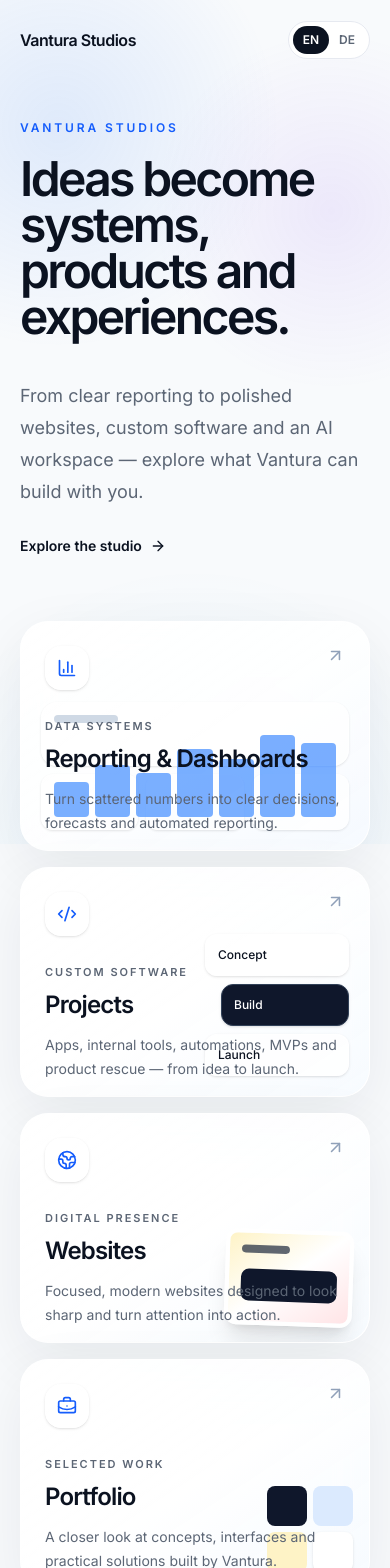
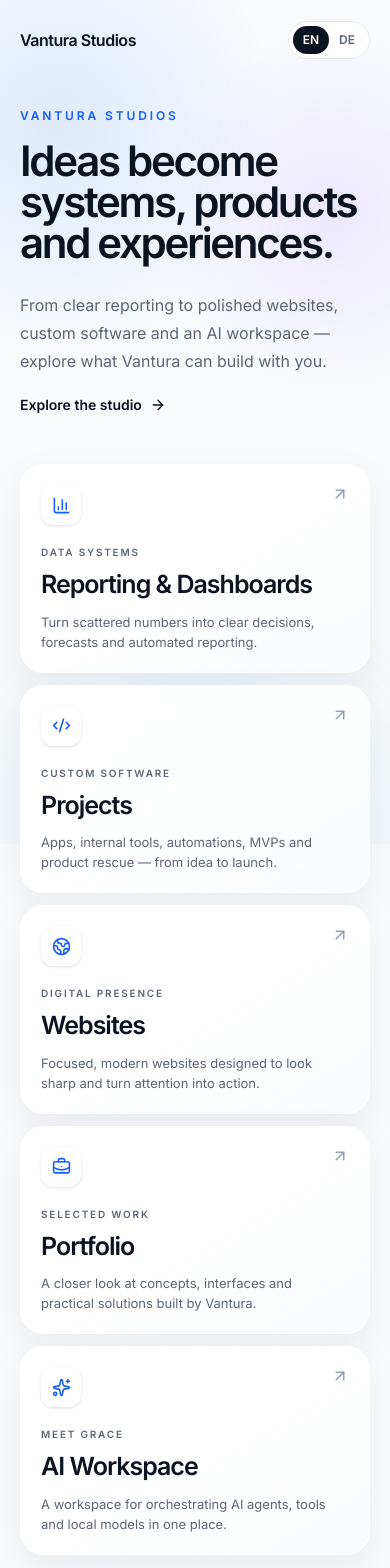
Before and after one commit to rem0ulade/vantura-neu, a Next.js app: page / in a window 390 px wide. Shown: the top 1568 px of the page. Built offline with nearby package versions, Linux system fonts and the light colour scheme.

Commit message:
Polish homepage cards on mobile

```diff
--- a/components/LocalizedLanding.tsx
+++ b/components/LocalizedLanding.tsx
@@ -1,15 +1,7 @@
 'use client'
 
 import Link from 'next/link'
-import {
-  ArrowRight,
-  ArrowUpRight,
-  BarChart3,
-  BriefcaseBusiness,
-  Code2,
-  Globe2,
-  Sparkles,
-} from 'lucide-react'
+import { ArrowRight, ArrowUpRight, BarChart3, BriefcaseBusiness, Code2, Globe2, Sparkles } from 'lucide-react'
 import { LanguageRedirect } from './LanguageRedirect'
 import { LanguageSwitch } from './LanguageSwitch'
 
@@ -17,203 +9,68 @@ const copy = {
   en: {
     eyebrow: 'Vantura Studios',
     title: 'Ideas become systems, products and experiences.',
-    intro:
-      'From clear reporting to polished websites, custom software and an AI workspace — explore what Vantura can build with you.',
+    intro: 'From clear reporting to polished websites, custom software and an AI workspace — explore what Vantura can build with you.',
     explore: 'Explore the studio',
     footer: 'Built with clarity, speed and a strong sense for the actual business problem.',
     items: [
-      {
-        title: 'Reporting & Dashboards',
-        label: 'Data systems',
-        description: 'Turn scattered numbers into clear decisions, forecasts and automated reporting.',
-        href: '/reporting/',
-        icon: BarChart3,
-        size: 'lg:col-span-7 lg:row-span-2',
-        visual: 'dashboard',
-      },
-      {
-        title: 'Projects',
-        label: 'Custom software',
-        description: 'Apps, internal tools, automations, MVPs and product rescue — from idea to launch.',
-        href: '/projects/',
-        icon: Code2,
-        size: 'lg:col-span-5 lg:row-span-2',
-        visual: 'project',
-      },
-      {
-        title: 'Websites',
-        label: 'Digital presence',
-        description: 'Focused, modern websites designed to look sharp and turn attention into action.',
-        href: '/websites/',
-        icon: Globe2,
-        size: 'lg:col-span-5',
-        visual: 'website',
-      },
-      {
-        title: 'Portfolio',
-        label: 'Selected work',
-        description: 'A closer look at concepts, interfaces and practical solutions built by Vantura.',
-        href: '/rem0/portfolio/',
-        icon: BriefcaseBusiness,
-        size: 'lg:col-span-3',
-        visual: 'portfolio',
-      },
-      {
-        title: 'AI Workspace',
-        label: 'Meet Grace',
-        description: 'A workspace for orchestrating AI agents, tools and local models in one place.',
-        href: 'https://meet-grace.com/',
-        icon: Sparkles,
-        size: 'lg:col-span-4',
-        visual: 'ai',
-      },
+      { title: 'Reporting & Dashboards', label: 'Data systems', description: 'Turn scattered numbers into clear decisions, forecasts and automated reporting.', href: '/reporting/', icon: BarChart3, size: 'lg:col-span-7 lg:row-span-2', visual: 'dashboard' },
+      { title: 'Projects', label: 'Custom software', description: 'Apps, internal tools, automations, MVPs and product rescue — from idea to launch.', href: '/projects/', icon: Code2, size: 'lg:col-span-5 lg:row-span-2', visual: 'project' },
+      { title: 'Websites', label: 'Digital presence', description: 'Focused, modern websites designed to look sharp and turn attention into action.', href: '/websites/', icon: Globe2, size: 'lg:col-span-5', visual: 'website' },
+      { title: 'Portfolio', label: 'Selected work', description: 'A closer look at concepts, interfaces and practical solutions built by Vantura.', href: '/rem0/portfolio/', icon: BriefcaseBusiness, size: 'lg:col-span-3', visual: 'portfolio' },
+      { title: 'AI Workspace', label: 'Meet Grace', description: 'A workspace for orchestrating AI agents, tools and local models in one place.', href: 'https://meet-grace.com/', icon: Sparkles, size: 'lg:col-span-4', visual: 'ai' },
     ],
   },
   de: {
     eyebrow: 'Vantura Studios',
     title: 'Aus Ideen werden Systeme, Produkte und Erlebnisse.',
-    intro:
-      'Von klarem Reporting über starke Websites bis zu individueller Software und einem AI Workspace – entdecke, was Vantura mit dir bauen kann.',
+    intro: 'Von klarem Reporting über starke Websites bis zu individueller Software und einem AI Workspace – entdecke, was Vantura mit dir bauen kann.',
     explore: 'Studio entdecken',
     footer: 'Gebaut mit Klarheit, Geschwindigkeit und einem starken Blick für das eigentliche Business-Problem.',
     items: [
-      {
-        title: 'Reporting & Dashboards',
-        label: 'Datensysteme',
-        description: 'Aus verteilten Zahlen werden klare Entscheidungen, Forecasts und automatisierte Reports.',
-        href: '/de/reporting/',
-        icon: BarChart3,
-        size: 'lg:col-span-7 lg:row-span-2',
-        visual: 'dashboard',
-      },
-      {
-        title: 'Projekte',
-        label: 'Individuelle Software',
-        description: 'Apps, interne Tools, Automationen, MVPs und Projekt-Rettung – von der Idee bis zum Launch.',
-        href: '/de/projects/',
-        icon: Code2,
-        size: 'lg:col-span-5 lg:row-span-2',
-        visual: 'project',
-      },
-      {
-        title: 'Websites',
-        label: 'Digitaler Auftritt',
-        description: 'Moderne Websites, die stark aussehen und Aufmerksamkeit in echte Anfragen verwandeln.',
-        href: '/de/websites/',
-        icon: Globe2,
-        size: 'lg:col-span-5',
-        visual: 'website',
-      },
-      {
-        title: 'Portfolio',
-        label: 'Ausgewählte Arbeiten',
-        description: 'Konzepte, Interfaces und praktische Lösungen von Vantura im Detail.',
-        href: '/rem0/portfolio/',
-        icon: BriefcaseBusiness,
-        size: 'lg:col-span-3',
-        visual: 'portfolio',
-      },
-      {
-        title: 'AI Workspace',
-        label: 'Meet Grace',
-        description: 'Ein Workspace, der AI Agents, Tools und lokale Modelle an einem Ort orchestriert.',
-        href: 'https://meet-grace.com/',
-        icon: Sparkles,
-        size: 'lg:col-span-4',
-        visual: 'ai',
-      },
+      { title: 'Reporting & Dashboards', label: 'Datensysteme', description: 'Aus verteilten Zahlen werden klare Entscheidungen, Forecasts und automatisierte Reports.', href: '/de/reporting/', icon: BarChart3, size: 'lg:col-span-7 lg:row-span-2', visual: 'dashboard' },
+      { title: 'Projekte', label: 'Individuelle Software', description: 'Apps, interne Tools, Automationen, MVPs und Projekt-Rettung – von der Idee bis zum Launch.', href: '/de/projects/', icon: Code2, size: 'lg:col-span-5 lg:row-span-2', visual: 'project' },
+      { title: 'Websites', label: 'Digitaler Auftritt', description: 'Moderne Websites, die stark aussehen und Aufmerksamkeit in echte Anfragen verwandeln.', href: '/de/websites/', icon: Globe2, size: 'lg:col-span-5', visual: 'website' },
+      { title: 'Portfolio', label: 'Ausgewählte Arbeiten', description: 'Konzepte, Interfaces und praktische Lösungen von Vantura im Detail.', href: '/rem0/portfolio/', icon: BriefcaseBusiness, size: 'lg:col-span-3', visual: 'portfolio' },
+      { title: 'AI Workspace', label: 'Meet Grace', description: 'Ein Workspace, der AI Agents, Tools und lokale Modelle an einem Ort orchestriert.', href: 'https://meet-grace.com/', icon: Sparkles, size: 'lg:col-span-4', visual: 'ai' },
     ],
   },
 } as const
 
 function Visual({ type }: { type: string }) {
   if (type === 'dashboard') {
-    return (
-      <div className="absolute bottom-5 right-5 left-5 grid grid-cols-3 gap-2 opacity-90 sm:left-auto sm:w-[46%]">
-        <div className="col-span-3 h-16 rounded-2xl border border-white/50 bg-white/75 p-3 shadow-sm backdrop-blur">
-          <div className="h-2 w-16 rounded-full bg-slate-300" />
-          <div className="mt-3 flex items-end gap-1.5">
-            {[35, 52, 44, 68, 58, 82, 74].map((height) => <span key={height} className="w-full rounded-sm bg-blue-500/70" style={{ height }} />)}
-          </div>
-        </div>
-        {[1, 2, 3].map((item) => <div key={item} className="h-14 rounded-xl border border-white/60 bg-white/70 shadow-sm" />)}
-      </div>
-    )
+    return <div className="absolute bottom-5 right-5 hidden w-[46%] grid-cols-3 gap-2 opacity-90 sm:grid"><div className="col-span-3 h-16 rounded-2xl border border-white/50 bg-white/75 p-3 shadow-sm backdrop-blur"><div className="h-2 w-16 rounded-full bg-slate-300" /><div className="mt-3 flex items-end gap-1.5">{[35,52,44,68,58,82,74].map((height)=><span key={height} className="w-full rounded-sm bg-blue-500/70" style={{height}} />)}</div></div>{[1,2,3].map((item)=><div key={item} className="h-14 rounded-xl border border-white/60 bg-white/70 shadow-sm" />)}</div>
   }
   if (type === 'project') {
-    return (
-      <div className="absolute bottom-5 right-5 flex w-36 flex-col gap-2">
-        {['Concept', 'Build', 'Launch'].map((step, index) => (
-          <div key={step} className={`rounded-xl border p-3 text-xs font-medium shadow-sm ${index === 1 ? 'ml-4 border-slate-700 bg-slate-900 text-white' : 'border-white/70 bg-white/80'}`}>{step}</div>
-        ))}
-      </div>
-    )
+    return <div className="absolute bottom-5 right-5 hidden w-36 flex-col gap-2 sm:flex">{['Concept','Build','Launch'].map((step,index)=><div key={step} className={`rounded-xl border p-3 text-xs font-medium shadow-sm ${index===1?'ml-4 border-slate-700 bg-slate-900 text-white':'border-white/70 bg-white/80'}`}>{step}</div>)}</div>
   }
-  if (type === 'website') {
-    return <div className="absolute bottom-4 right-4 h-24 w-32 rotate-2 rounded-xl border-4 border-white bg-gradient-to-br from-amber-100 via-white to-rose-100 shadow-xl"><div className="m-3 h-2 w-12 rounded bg-slate-800/70" /><div className="mx-3 mt-4 h-8 rounded-lg bg-slate-900" /></div>
-  }
-  if (type === 'portfolio') {
-    return <div className="absolute bottom-4 right-4 grid grid-cols-2 gap-1.5"><span className="h-10 w-10 rounded-lg bg-slate-900" /><span className="h-10 w-10 rounded-lg bg-blue-100" /><span className="h-10 w-10 rounded-lg bg-amber-100" /><span className="h-10 w-10 rounded-lg bg-white shadow" /></div>
-  }
-  return <div className="absolute bottom-5 right-5 grid h-20 w-20 place-items-center rounded-full border border-violet-200 bg-white/85 shadow-[0_0_50px_rgba(124,58,237,.25)]"><Sparkles className="text-violet-600" /></div>
+  if (type === 'website') return <div className="absolute bottom-4 right-4 hidden h-24 w-32 rotate-2 rounded-xl border-4 border-white bg-gradient-to-br from-amber-100 via-white to-rose-100 shadow-xl sm:block"><div className="m-3 h-2 w-12 rounded bg-slate-800/70" /><div className="mx-3 mt-4 h-8 rounded-lg bg-slate-900" /></div>
+  if (type === 'portfolio') return <div className="absolute bottom-4 right-4 hidden grid-cols-2 gap-1.5 sm:grid"><span className="h-10 w-10 rounded-lg bg-slate-900" /><span className="h-10 w-10 rounded-lg bg-blue-100" /><span className="h-10 w-10 rounded-lg bg-amber-100" /><span className="h-10 w-10 rounded-lg bg-white shadow" /></div>
+  return <div className="absolute bottom-5 right-5 hidden h-20 w-20 place-items-center rounded-full border border-violet-200 bg-white/85 shadow-[0_0_50px_rgba(124,58,237,.25)] sm:grid"><Sparkles className="text-violet-600" /></div>
 }
 
 export function LocalizedLanding({ locale }: { locale: 'en' | 'de' }) {
   const t = copy[locale]
-
-  return (
-    <div className="min-h-screen overflow-hidden bg-[#f8fafc] text-ink">
+  return <div className="min-h-screen overflow-hidden bg-[#f8fafc] text-ink">
     <LanguageRedirect locale={locale} />
     <div className="pointer-events-none fixed inset-0 bg-[radial-gradient(circle_at_15%_15%,rgba(59,130,246,.13),transparent_28%),radial-gradient(circle_at_85%_25%,rgba(124,58,237,.09),transparent_25%),radial-gradient(circle_at_50%_100%,rgba(14,165,233,.08),transparent_32%)]" />
-
-      <header className="relative z-30">
-        <div className="mx-auto flex h-20 max-w-7xl items-center justify-between px-5 lg:px-8">
-          <Link href={locale === 'de' ? '/de/' : '/'} className="text-base font-semibold tracking-[-.03em]">Vantura Studios</Link>
-          <LanguageSwitch locale={locale} />
-        </div>
-      </header>
-
-      <main className="relative z-10 mx-auto max-w-7xl px-5 pb-16 pt-10 lg:px-8 lg:pb-24 lg:pt-16">
-        <section className="grid items-end gap-10 lg:grid-cols-[1.3fr_.7fr]">
-          <div>
-            <p className="text-xs font-semibold uppercase tracking-[.24em] text-blue-600">{t.eyebrow}</p>
-            <h1 className="mt-5 max-w-5xl text-5xl font-semibold leading-[.96] tracking-[-.055em] sm:text-7xl lg:text-[88px]">{t.title}</h1>
-          </div>
-          <div className="pb-2">
-            <p className="max-w-xl text-lg leading-8 text-muted">{t.intro}</p>
-            <a href="#studio" className="mt-7 inline-flex items-center gap-2 text-sm font-semibold">{t.explore}<ArrowRight size={16} /></a>
-          </div>
+    <header className="relative z-30"><div className="mx-auto flex h-20 max-w-7xl items-center justify-between px-5 lg:px-8"><Link href={locale==='de'?'/de/':'/'} className="text-base font-semibold tracking-[-.03em]">Vantura Studios</Link><LanguageSwitch locale={locale} /></div></header>
+    <main className="relative z-10 mx-auto max-w-7xl px-5 pb-14 pt-7 lg:px-8 lg:pb-24 lg:pt-16">
+      <section className="grid items-end gap-7 lg:grid-cols-[1.3fr_.7fr] lg:gap-10">
+        <div><p className="text-xs font-semibold uppercase tracking-[.24em] text-blue-600">{t.eyebrow}</p><h1 className="mt-4 max-w-5xl text-[42px] font-semibold leading-[.98] tracking-[-.055em] sm:text-7xl lg:mt-5 lg:text-[88px]">{t.title}</h1></div>
+        <div className="pb-2"><p className="max-w-xl text-base leading-7 text-muted sm:text-lg sm:leading-8">{t.intro}</p><a href="#studio" className="mt-5 inline-flex items-center gap-2 text-sm font-semibold lg:mt-7">{t.explore}<ArrowRight size={16} /></a></div>
       </section>
-
-        <section id="studio" className="mt-14 grid auto-rows-[230px] gap-4 lg:mt-20 lg:grid-cols-12 lg:auto-rows-[175px]">
-          {t.items.map(({ title, label, description, href, icon: Icon, size, visual }) => {
-            const external = href.startsWith('http')
-            return (
-              <Link
-                key={title}
-                href={href}
-                target={external ? '_blank' : undefined}
-                rel={external ? 'noreferrer' : undefined}
-                className={`group relative isolate overflow-hidden rounded-[28px] border border-white/80 bg-white/75 p-6 shadow-[0_18px_60px_rgba(15,23,42,.07)] backdrop-blur-xl transition duration-500 hover:-translate-y-1.5 hover:shadow-[0_28px_80px_rgba(15,23,42,.13)] sm:p-7 ${size}`}
-              >
-                <div className="absolute inset-0 -z-10 bg-gradient-to-br from-white/90 via-white/60 to-blue-50/50 opacity-90 transition duration-500 group-hover:scale-105" />
-                <div className="flex items-start justify-between gap-4">
-                  <span className="grid h-11 w-11 place-items-center rounded-2xl border border-white bg-white/80 text-blue-600 shadow-sm"><Icon size={20} /></span>
-                  <ArrowUpRight size={19} className="text-slate-400 transition duration-300 group-hover:translate-x-1 group-hover:-translate-y-1 group-hover:text-slate-900" />
-                </div>
-                <div className="relative z-10 mt-7 max-w-md">
-                  <p className="text-[11px] font-semibold uppercase tracking-[.18em] text-muted">{label}</p>
-                  <h2 className="mt-2 text-2xl font-semibold tracking-[-.035em] sm:text-3xl">{title}</h2>
-                  <p className="mt-3 max-w-sm text-sm leading-6 text-muted">{description}</p>
-                </div>
+      <section id="studio" className="mt-10 grid gap-3 sm:auto-rows-[230px] sm:gap-4 lg:mt-20 lg:grid-cols-12 lg:auto-rows-[175px]">
+        {t.items.map(({title,label,description,href,icon:Icon,size,visual})=>{
+          const external=href.startsWith('http')
+          return <Link key={title} href={href} target={external?'_blank':undefined} rel={external?'noreferrer':undefined} className={`group relative isolate min-h-[172px] overflow-hidden rounded-[24px] border border-white/80 bg-white/80 p-5 shadow-[0_14px_42px_rgba(15,23,42,.06)] backdrop-blur-xl transition duration-500 active:scale-[.99] sm:min-h-0 sm:rounded-[28px] sm:p-7 sm:shadow-[0_18px_60px_rgba(15,23,42,.07)] sm:hover:-translate-y-1.5 sm:hover:shadow-[0_28px_80px_rgba(15,23,42,.13)] ${size}`}>
+            <div className="absolute inset-0 -z-10 bg-gradient-to-br from-white/95 via-white/75 to-blue-50/45 opacity-90 transition duration-500 sm:group-hover:scale-105" />
+            <div className="flex items-start justify-between gap-4"><span className="grid h-10 w-10 place-items-center rounded-xl border border-white bg-white/85 text-blue-600 shadow-sm sm:h-11 sm:w-11 sm:rounded-2xl"><Icon size={19} /></span><ArrowUpRight size={18} className="text-slate-400 transition duration-300 sm:group-hover:translate-x-1 sm:group-hover:-translate-y-1 sm:group-hover:text-slate-900" /></div>
+            <div className="relative z-10 mt-5 max-w-md pr-1 sm:mt-7"><p className="text-[10px] font-semibold uppercase tracking-[.18em] text-muted sm:text-[11px]">{label}</p><h2 className="mt-1.5 text-[25px] font-semibold tracking-[-.04em] sm:mt-2 sm:text-3xl">{title}</h2><p className="mt-2 max-w-[31rem] text-[13px] leading-5 text-muted sm:mt-3 sm:max-w-sm sm:text-sm sm:leading-6">{description}</p></div>
             <Visual type={visual} />
           </Link>
-            )
         })}
       </section>
-
-        <p className="mx-auto mt-12 max-w-2xl text-center text-sm leading-6 text-muted">{t.footer}</p>
+      <p className="mx-auto mt-10 max-w-2xl text-center text-sm leading-6 text-muted sm:mt-12">{t.footer}</p>
     </main>
   </div>
-  )
 }
```
Lines whose indentation alone changed are shown as unchanged.
